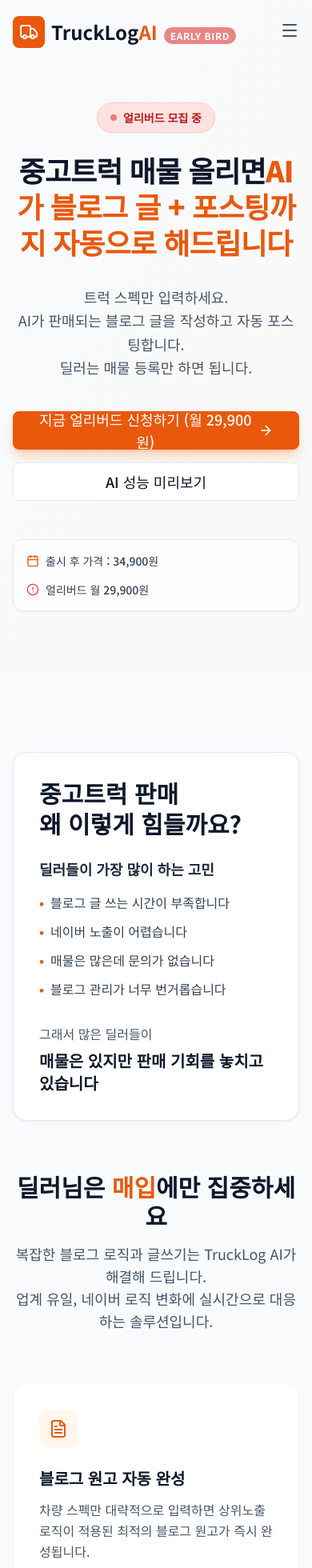
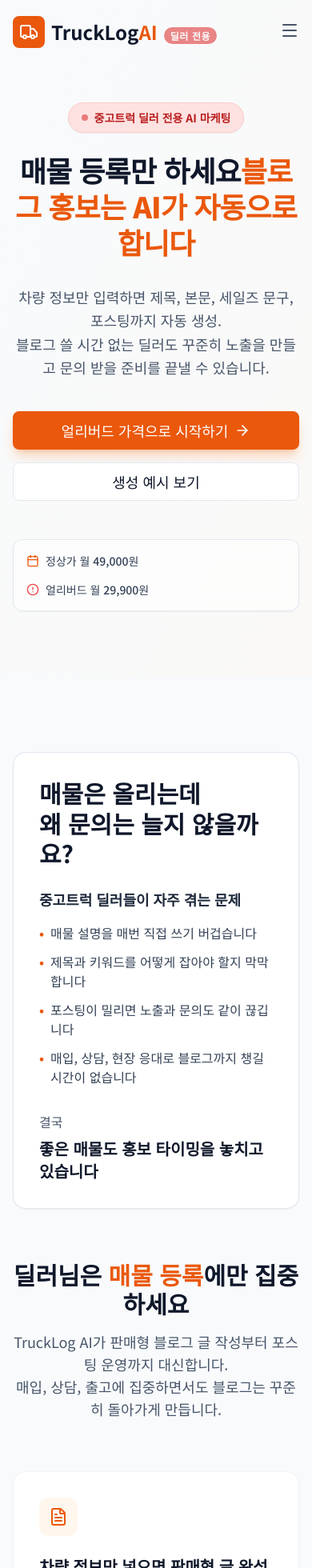
Before and after one commit to zxczxczxc9702/trucklog-ai-landing, a React (Vite) app: page / in a window 390 px wide. Shown: the top 1960 px of the page at 80% size. Built offline with nearby package versions, Linux system fonts and the light colour scheme.

Commit message:
feat: refresh landing copy, pricing, and privacy notice

```diff
--- a/App.tsx
+++ b/App.tsx
@@ -5,6 +5,7 @@
 import { DemoSection } from './components/DemoSection';
 import { BetaBenefits } from './components/BetaBenefits';
 import { Pricing } from './components/Pricing';
+import { PrivacyPolicySection } from './components/PrivacyPolicySection';
 import { Footer } from './components/Footer';
 
 function App() {
@@ -17,6 +18,7 @@
         <DemoSection />
         <BetaBenefits />
         <Pricing />
+        <PrivacyPolicySection />
       </main>
       <Footer />
     </div>
--- a/components/BetaBenefits.tsx
+++ b/components/BetaBenefits.tsx
@@ -11,11 +11,11 @@
       <div className="max-w-7xl mx-auto px-4 sm:px-6 lg:px-8 relative z-10">
         <div className="text-center mb-16">
           <h2 className="text-3xl md:text-4xl font-bold mb-4">
-            지금 시작해야 <span className="text-brand-400">가장 저렴</span>합니다
+            지금 신청하면 <span className="text-brand-400">가장 낮은 가격</span>으로 시작합니다
           </h2>
           <p className="text-lg text-slate-400 max-w-2xl mx-auto">
-            3월 1일 정식 출시 이후에는 정상가로 전환됩니다. <br/>
-            SaaS(구독형) 서비스의 초기 도입 혜택을 놓치지 마세요.
+            얼리버드 종료 후에는 정상가로 전환됩니다. <br/>
+            초기 고객에게는 가격과 지원 모두 더 유리하게 제공됩니다.
           </p>
         </div>
 
@@ -25,9 +25,9 @@
             <div className="w-14 h-14 bg-slate-700 rounded-xl flex items-center justify-center mb-6">
               <TrendingUp className="h-7 w-7 text-brand-400" />
             </div>
-            <h3 className="text-xl font-bold text-white mb-3">가격 인상 전 기회</h3>
+            <h3 className="text-xl font-bold text-white mb-3">얼리버드 한정가 적용</h3>
             <p className="text-slate-300 leading-relaxed">
-              3월 1일부터는 월 34,900원으로 가격이 인상됩니다. 지금 신청하시면 <strong>특별 할인된 가격</strong>으로 서비스를 먼저 이용하실 수 있습니다.
+              지금 신청하시면 <strong>월 29,900원</strong>으로 시작할 수 있고, 종료 후에는 정상가 <strong>월 49,000원</strong>으로 전환됩니다.
             </p>
           </div>
 
@@ -36,9 +36,9 @@
             <div className="w-14 h-14 bg-slate-700 rounded-xl flex items-center justify-center mb-6">
               <RefreshCw className="h-7 w-7 text-brand-400" />
             </div>
-            <h3 className="text-xl font-bold text-white mb-3">로직 무상 업데이트</h3>
+            <h3 className="text-xl font-bold text-white mb-3">네이버 대응 업데이트 포함</h3>
             <p className="text-slate-300 leading-relaxed">
-              네이버 검색 로직이 바뀌어도 걱정 마세요. AI 엔진이 자동으로 업데이트되며, 얼리버드 고객님은 <strong>추가 비용 없이</strong> 평생 최신 버전을 쓰실 수 있습니다.
+              검색 흐름이 바뀌어도 걱정할 필요 없습니다. 글쓰기 방식과 엔진 업데이트가 반영되어 늘 최신 흐름으로 운영할 수 있습니다.
             </p>
           </div>
 
@@ -47,9 +47,9 @@
             <div className="w-14 h-14 bg-slate-700 rounded-xl flex items-center justify-center mb-6">
               <Crown className="h-7 w-7 text-brand-400" />
             </div>
-            <h3 className="text-xl font-bold text-white mb-3">VIP 전담 지원</h3>
+            <h3 className="text-xl font-bold text-white mb-3">초기 고객 우선 지원</h3>
             <p className="text-slate-300 leading-relaxed">
-              사용 중 어려움이 있거나 필요한 기능이 있다면 개발팀 핫라인으로 연락주세요. 최우선으로 지원해드립니다.
+              필요한 기능이나 개선 요청이 있으면 빠르게 반영합니다. 사용 중 막히는 부분도 초기 고객 기준으로 우선 대응합니다.
             </p>
           </div>
         </div>
--- a/components/Features.tsx
+++ b/components/Features.tsx
@@ -4,13 +4,13 @@
 
 const features: ServiceFeature[] = [
   {
-    title: "블로그 원고 자동 완성",
-    description: "차량 스펙만 대략적으로 입력하면 상위노출 로직이 적용된 최적의 블로그 원고가 즉시 완성됩니다.",
+    title: "차량 정보만 넣으면 판매형 글 완성",
+    description: "매물 스펙만 입력하면 고객이 읽기 쉽게 정리된 블로그 원고가 바로 완성됩니다.",
     icon: FileText
   },
   {
-    title: "네이버 로직 맞춤형 업데이트",
-    description: "수시로 변하는 네이버 검색 로직(C-Rank, DIA+)에 맞춰 글쓰기 방식이 자동으로 업그레이드됩니다.",
+    title: "네이버 흐름에 맞춘 문장 구성",
+    description: "검색 노출에 맞는 제목과 본문 흐름을 반영해 직접 글감을 짜지 않아도 됩니다.",
     icon: RefreshCw
   },
   {
@@ -19,13 +19,13 @@
     icon: Search
   },
   {
-    title: "스마트 예약 & 임시저장",
-    description: "미리 작성해둔 글을 원하는 시간에 예약 발행하고, 임시저장 기능으로 언제든 수정할 수 있습니다.",
+    title: "예약 발행으로 꾸준한 노출 유지",
+    description: "현장에 있어도 포스팅이 끊기지 않도록 미리 저장하고 원하는 시간에 자동 발행할 수 있습니다.",
     icon: Clock
   },
   {
-    title: "판매 심리학 카피라이팅",
-    description: "고객의 구매 욕구를 자극하는 전문적인 세일즈 멘트를 AI가 자동으로 생성합니다.",
+    title: "문의를 부르는 세일즈 카피",
+    description: "차량 강점, 구매 포인트, 문의 유도 문구까지 함께 만들어 전환에 집중할 수 있습니다.",
     icon: Zap
   }
 ];
@@ -37,44 +37,44 @@
         <div className="max-w-4xl mx-auto mb-16">
           <div className="bg-white border border-slate-200 rounded-2xl p-8 md:p-10 shadow-sm">
             <h2 className="text-3xl md:text-4xl font-bold text-slate-900 leading-tight mb-6">
-              중고트럭 판매<br />
-              왜 이렇게 힘들까요?
+              매물은 올리는데<br />
+              왜 문의는 늘지 않을까요?
             </h2>
 
-            <p className="text-lg font-semibold text-slate-800 mb-4">딜러들이 가장 많이 하는 고민</p>
+            <p className="text-lg font-semibold text-slate-800 mb-4">중고트럭 딜러들이 자주 겪는 문제</p>
             <ul className="space-y-3 text-slate-700 mb-8">
               <li className="flex items-start">
                 <span className="text-brand-600 font-bold mr-2">•</span>
-                <span>블로그 글 쓰는 시간이 부족합니다</span>
+                <span>매물 설명을 매번 직접 쓰기 버겁습니다</span>
               </li>
               <li className="flex items-start">
                 <span className="text-brand-600 font-bold mr-2">•</span>
-                <span>네이버 노출이 어렵습니다</span>
+                <span>제목과 키워드를 어떻게 잡아야 할지 막막합니다</span>
               </li>
               <li className="flex items-start">
                 <span className="text-brand-600 font-bold mr-2">•</span>
-                <span>매물은 많은데 문의가 없습니다</span>
+                <span>포스팅이 밀리면 노출과 문의도 같이 끊깁니다</span>
               </li>
               <li className="flex items-start">
                 <span className="text-brand-600 font-bold mr-2">•</span>
-                <span>블로그 관리가 너무 번거롭습니다</span>
+                <span>매입, 상담, 현장 응대로 블로그까지 챙길 시간이 없습니다</span>
               </li>
             </ul>
 
-            <p className="text-base text-slate-600 mb-2">그래서 많은 딜러들이</p>
+            <p className="text-base text-slate-600 mb-2">결국</p>
             <p className="text-xl md:text-2xl font-bold text-slate-900">
-              매물은 있지만 판매 기회를 놓치고 있습니다
+              좋은 매물도 홍보 타이밍을 놓치고 있습니다
             </p>
           </div>
         </div>
 
         <div className="text-center mb-16">
           <h2 className="text-3xl md:text-4xl font-bold text-slate-900 mb-4">
-            딜러님은 <span className="text-brand-600">매입</span>에만 집중하세요
+            딜러님은 <span className="text-brand-600">매물 등록</span>에만 집중하세요
           </h2>
           <p className="text-lg text-slate-600 max-w-2xl mx-auto">
-            복잡한 블로그 로직과 글쓰기는 TruckLog AI가 해결해 드립니다.<br/>
-            업계 유일, 네이버 로직 변화에 실시간으로 대응하는 솔루션입니다.
+            TruckLog AI가 판매형 블로그 글 작성부터 포스팅 운영까지 대신합니다.<br/>
+            매입, 상담, 출고에 집중하면서도 블로그는 꾸준히 돌아가게 만듭니다.
           </p>
         </div>
 
--- a/components/Footer.tsx
+++ b/components/Footer.tsx
@@ -37,8 +37,8 @@
         <div className="border-t border-slate-800 pt-8 flex flex-col md:flex-row justify-between items-center text-xs">
           <p>&copy; 2024 TruckLog AI. All rights reserved.</p>
           <div className="flex space-x-6 mt-4 md:mt-0">
-            <a href="#" className="hover:text-white">이용약관</a>
-            <a href="#" className="hover:text-white">개인정보처리방침</a>
+            <a href="#apply" className="hover:text-white">도입 문의</a>
+            <a href="#privacy" className="hover:text-white">개인정보처리방침</a>
           </div>
         </div>
       </div>
--- a/components/Header.tsx
+++ b/components/Header.tsx
@@ -36,16 +36,16 @@
             </div>
             <span className={`text-2xl font-bold ${isScrolled ? 'text-slate-900' : 'text-slate-900'}`}>
               TruckLog<span className="text-brand-600">AI</span>
-              <span className="ml-2 text-xs bg-red-600 text-white px-2 py-0.5 rounded-full uppercase tracking-wider font-bold animate-pulse">Early Bird</span>
+              <span className="ml-2 text-xs bg-red-600 text-white px-2 py-0.5 rounded-full tracking-wider font-bold animate-pulse">딜러 전용</span>
             </span>
           </div>
 
           {/* Desktop Nav */}
           <nav className="hidden md:flex items-center space-x-8">
-            <button onClick={() => scrollToSection('features')} className="text-slate-600 hover:text-brand-600 font-medium">기능 소개</button>
-            <button onClick={() => scrollToSection('demo')} className="text-slate-600 hover:text-brand-600 font-medium">성능 체험</button>
-            <button onClick={() => scrollToSection('benefits')} className="text-slate-600 hover:text-brand-600 font-medium">할인 혜택</button>
-            <Button variant="primary" size="sm" onClick={() => scrollToSection('apply')}>특가 신청하기</Button>
+            <button onClick={() => scrollToSection('features')} className="text-slate-600 hover:text-brand-600 font-medium">문제 해결</button>
+            <button onClick={() => scrollToSection('demo')} className="text-slate-600 hover:text-brand-600 font-medium">생성 예시</button>
+            <button onClick={() => scrollToSection('benefits')} className="text-slate-600 hover:text-brand-600 font-medium">얼리버드 혜택</button>
+            <Button variant="primary" size="sm" onClick={() => scrollToSection('apply')}>얼리버드 신청</Button>
           </nav>
 
           {/* Mobile Menu Button */}
@@ -64,10 +64,10 @@
       {isMobileMenuOpen && (
         <div className="md:hidden absolute top-full left-0 w-full bg-white border-t border-slate-100 shadow-lg">
           <div className="flex flex-col p-4 space-y-4">
-            <button onClick={() => scrollToSection('features')} className="text-left text-slate-600 font-medium py-2">기능 소개</button>
-            <button onClick={() => scrollToSection('demo')} className="text-left text-slate-600 font-medium py-2">성능 체험</button>
-            <button onClick={() => scrollToSection('benefits')} className="text-left text-slate-600 font-medium py-2">할인 혜택</button>
-            <Button variant="primary" className="w-full" onClick={() => scrollToSection('apply')}>특가 신청하기</Button>
+            <button onClick={() => scrollToSection('features')} className="text-left text-slate-600 font-medium py-2">문제 해결</button>
+            <button onClick={() => scrollToSection('demo')} className="text-left text-slate-600 font-medium py-2">생성 예시</button>
+            <button onClick={() => scrollToSection('benefits')} className="text-left text-slate-600 font-medium py-2">얼리버드 혜택</button>
+            <Button variant="primary" className="w-full" onClick={() => scrollToSection('apply')}>얼리버드 신청</Button>
           </div>
         </div>
       )}
--- a/components/Hero.tsx
+++ b/components/Hero.tsx
@@ -16,21 +16,20 @@
         <div className="text-center max-w-4xl mx-auto">
           <div className="inline-flex items-center px-4 py-2 rounded-full bg-red-100 text-red-700 text-sm font-bold mb-6 border border-red-200 shadow-sm">
             <span className="flex h-2 w-2 rounded-full bg-red-600 mr-2 animate-pulse" />
-            얼리버드 모집 중
+            중고트럭 딜러 전용 AI 마케팅
           </div>
 
           <h1 className="text-4xl md:text-6xl font-black text-slate-900 tracking-tight leading-tight mb-8">
-            중고트럭 매물 올리면
+            매물 등록만 하세요
             <br className="hidden md:block" />
-            <span className="text-brand-600">AI가 블로그 글 + 포스팅까지 자동으로 해드립니다</span>
+            <span className="text-brand-600">블로그 홍보는 AI가 자동으로 합니다</span>
           </h1>
 
           <p className="text-lg md:text-xl text-slate-600 mb-10 max-w-2xl mx-auto leading-relaxed">
-            트럭 스펙만 입력하세요.
+            차량 정보만 입력하면 제목, 본문, 세일즈 문구, 포스팅까지 자동 생성.
             <br />
-            AI가 판매되는 블로그 글을 작성하고 자동 포스팅합니다.
-            <br />
-            딜러는 매물 등록만 하면 됩니다.
+            블로그 쓸 시간 없는 딜러도 꾸준히 노출을 만들고
+            문의 받을 준비를 끝낼 수 있습니다.
           </p>
 
           <div className="flex flex-col sm:flex-row gap-4 justify-center items-center mb-12">
@@ -40,7 +39,7 @@
               size="lg"
               className="w-full sm:w-auto text-lg shadow-lg shadow-brand-500/30 font-bold"
             >
-              지금 얼리버드 신청하기 (월 29,900원)
+              얼리버드 가격으로 시작하기
               <ArrowRight className="ml-2 h-5 w-5" />
             </Button>
             <Button
@@ -49,14 +48,14 @@
               className="w-full sm:w-auto text-lg bg-white"
               onClick={() => scrollToSection('demo')}
             >
-              AI 성능 미리보기
+              생성 예시 보기
             </Button>
           </div>
 
           <div className="flex flex-col md:flex-row justify-center gap-4 text-slate-500 text-sm font-medium bg-white/60 backdrop-blur-md p-4 rounded-xl inline-block border border-slate-200 shadow-sm">
             <div className="flex items-center text-slate-700">
               <Calendar className="h-4 w-4 mr-2 text-brand-600" />
-              출시 후 가격 : 34,900원
+              정상가 월 49,000원
             </div>
             <div className="hidden md:block text-slate-300">|</div>
             <div className="flex items-center text-slate-700">
--- a/components/Pricing.tsx
+++ b/components/Pricing.tsx
@@ -74,13 +74,12 @@
       <div className="max-w-7xl mx-auto px-4 sm:px-6 lg:px-8">
         <div className="text-center mb-16">
           <h2 className="text-3xl md:text-4xl font-bold text-slate-900 mb-4">
-            중고트럭 매물 올리면<br />
-            AI가 블로그 글 + 포스팅까지 자동으로 해드립니다
+            지금 신청하고<br />
+            블로그 업무를 줄이세요
           </h2>
           <p className="text-lg text-slate-600">
-            트럭 스펙만 입력하세요.<br />
-            AI가 판매되는 블로그 글을 작성하고 자동 포스팅합니다.<br />
-            딜러는 매물 등록만 하면 됩니다.
+            연락처만 남기면 도입 안내를 보내드립니다.<br />
+            딜러님은 매물 등록에 집중하고, 블로그 운영은 자동화하세요.
           </p>
         </div>
 
@@ -93,17 +92,17 @@
               </div>
 
               <div className="mb-6">
-                <h3 className="text-2xl font-bold text-slate-900 mb-2">얼리버드 월 구독</h3>
-                <p className="text-sm text-slate-500">모든 프리미엄 기능을 제한 없이 이용</p>
+                <h3 className="text-2xl font-bold text-slate-900 mb-2">얼리버드 전용 요금</h3>
+                <p className="text-sm text-slate-500">블로그 운영 자동화 기능 전체 포함</p>
               </div>
 
               <div className="space-y-2 mb-8 pb-8 border-b border-slate-100">
                 <div className="flex justify-between items-center text-slate-500">
-                  <span>출시 후 가격</span>
-                  <span className="text-lg line-through decoration-slate-500 decoration-1">34,900원</span>
+                  <span>정상가</span>
+                  <span className="text-lg line-through decoration-slate-500 decoration-1">월 49,000원</span>
                 </div>
                 <div className="flex justify-between items-center text-brand-600 font-bold bg-brand-50 p-3 rounded-lg mt-2">
-                  <span className="flex items-center"><Timer className="h-4 w-4 mr-2" />지금 신청 시 5,000원 할인</span>
+                  <span className="flex items-center"><Timer className="h-4 w-4 mr-2" />정가 대비 월 19,100원 할인</span>
                   <span className="text-3xl">월 29,900원</span>
                 </div>
                 <p className="text-right text-xs text-red-500 font-medium">* 부가세 별도, 정기 결제(구독형)</p>
@@ -112,19 +111,19 @@
               <ul className="space-y-3">
                 <li className="flex items-center text-slate-700">
                   <div className="bg-brand-100 p-1 rounded-full mr-3"><Check className="h-4 w-4 text-brand-600" /></div>
-                  <span className="font-semibold">무제한 블로그 원고 생성</span>
+                  <span className="font-semibold">판매형 블로그 원고 자동 생성</span>
                 </li>
                 <li className="flex items-center text-slate-700">
                   <div className="bg-brand-100 p-1 rounded-full mr-3"><Check className="h-4 w-4 text-brand-600" /></div>
-                  <span className="font-semibold">매일 황금 키워드 제안</span>
-                </li>
-                <li className="flex items-center text-slate-700">
-                  <div className="bg-brand-100 p-1 rounded-full mr-3"><Check className="h-4 w-4 text-brand-600" /></div>
-                  <span className="font-semibold">네이버 로직 실시간 반영</span>
+                  <span className="font-semibold">차량별 제목, 본문, 세일즈 문구 생성</span>
                 </li>
                 <li className="flex items-center text-slate-700">
                   <div className="bg-brand-100 p-1 rounded-full mr-3"><Check className="h-4 w-4 text-brand-600" /></div>
                   <span className="font-semibold">예약 발행 및 임시저장</span>
+                </li>
+                <li className="flex items-center text-slate-700">
+                  <div className="bg-brand-100 p-1 rounded-full mr-3"><Check className="h-4 w-4 text-brand-600" /></div>
+                  <span className="font-semibold">네이버 로직 업데이트 반영</span>
                 </li>
               </ul>
             </div>
@@ -145,12 +144,12 @@
                 </div>
                 <h3 className="text-2xl font-bold text-slate-900 mb-2">신청이 접수되었습니다!</h3>
                 <p className="text-slate-600 mb-6 leading-relaxed">
-                  이용을 원하시는 경우 아래 계좌로 입금해 주시면 됩니다.<br/>
+                  빠르게 시작을 원하시면 아래 계좌로 입금해 주세요.<br/>
                   <br/>
                   기업은행 49503179301019<br/>
                   예금주 : 강현욱<br/>
                   <br/>
-                  입금이 확인되면 3월 24일 서비스 오픈 시 등록된 연락처로 안내 문자를 보내드릴 예정입니다.<br/>
+                  입금 확인 후 등록된 연락처로 계정 생성 및 시작 안내 문자를 보내드립니다.<br/>
                   <br/>
                   감사합니다.
                 </p>
@@ -162,8 +161,8 @@
                      <CreditCard className="h-6 w-6" />
                    </div>
                    <div>
-                     <h3 className="text-xl font-bold text-slate-900">구독 신청서 작성</h3>
-                     <p className="text-sm text-slate-500">결제 정보는 문자로 안내드립니다.</p>
+                     <h3 className="text-xl font-bold text-slate-900">도입 신청서 작성</h3>
+                     <p className="text-sm text-slate-500">남겨주신 연락처로 시작 안내를 보내드립니다.</p>
                    </div>
                 </div>
 
@@ -201,10 +200,37 @@
                       className="w-full px-4 py-2 border border-slate-300 rounded-lg focus:ring-2 focus:ring-brand-500 focus:border-brand-500 outline-none"
                     />
                   </div>
-                  <div className="flex items-start bg-yellow-50 p-3 rounded-lg">
+
+                  <div className="rounded-xl border border-slate-200 bg-white p-4">
+                    <p className="text-sm font-bold text-slate-900 mb-3">개인정보 수집 및 이용 안내</p>
+                    <dl className="space-y-3 text-xs leading-6 text-slate-600">
+                      <div>
+                        <dt className="font-semibold text-slate-800">수집 항목</dt>
+                        <dd>상사명/성함, 휴대폰 번호, 이메일 주소</dd>
+                      </div>
+                      <div>
+                        <dt className="font-semibold text-slate-800">수집 목적</dt>
+                        <dd>도입 상담, 신청 접수 확인, 결제 및 계정 생성 안내, 문의 응대</dd>
+                      </div>
+                      <div>
+                        <dt className="font-semibold text-slate-800">보관 기간</dt>
+                        <dd>신청일로부터 12개월 또는 관계 법령상 보관 필요 기간까지</dd>
+                      </div>
+                      <div>
+                        <dt className="font-semibold text-slate-800">동의 거부 권리</dt>
+                        <dd>동의를 거부할 수 있으나, 거부 시 신청 접수 및 안내 제공이 제한될 수 있습니다.</dd>
+                      </div>
+                    </dl>
+                  </div>
+
+                  <div className="flex items-start bg-yellow-50 p-3 rounded-lg border border-yellow-200">
                     <input type="checkbox" id="agree" required className="mt-1 mr-2" />
-                    <label htmlFor="agree" className="text-xs text-slate-600 font-medium">
-                      지금 신청하면 월 29,900원에 이용 가능합니다. 이에 동의하며, 서비스 이용 안내 수신을 허락합니다.
+                    <label htmlFor="agree" className="text-xs text-slate-700 font-medium leading-5">
+                      [필수] 개인정보 수집·이용에 동의하며{' '}
+                      <a href="#privacy" className="text-brand-700 underline underline-offset-2">
+                        개인정보처리방침
+                      </a>
+                      을 확인했습니다.
                     </label>
                   </div>
                 </div>
@@ -216,10 +242,10 @@
                 )}
 
                 <Button type="submit" variant="primary" className="w-full h-12 text-lg font-bold" disabled={loading}>
-                  {loading ? <Loader2 className="animate-spin mr-2" /> : '지금 얼리버드 신청하기 (월 29,900원)'}
+                  {loading ? <Loader2 className="animate-spin mr-2" /> : '얼리버드 신청하고 안내받기'}
                 </Button>
                 <p className="text-center text-xs text-slate-400 mt-4">
-                  출시 후 가격 : 34,900원
+                  정상가 월 49,000원
                 </p>
               </form>
             )}
```
Also changed, not shown: components/DemoSection.tsx (+4 -4 lines), components/PrivacyPolicySection.tsx (added, +51 -0 lines).
